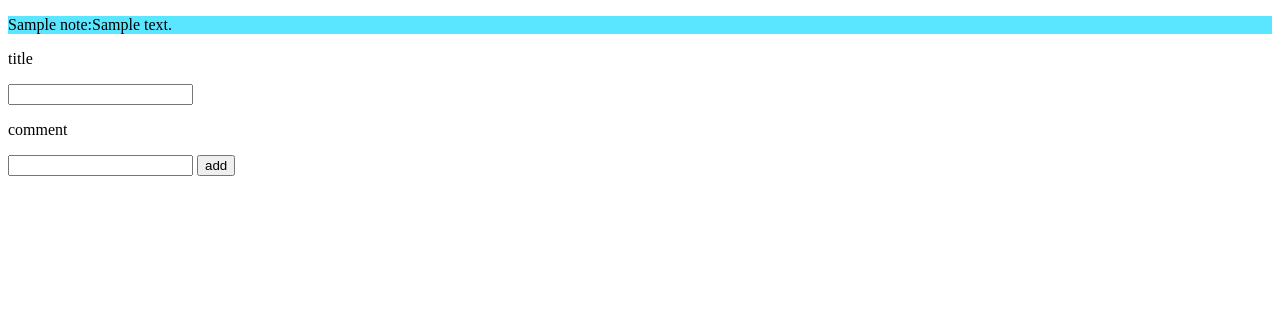
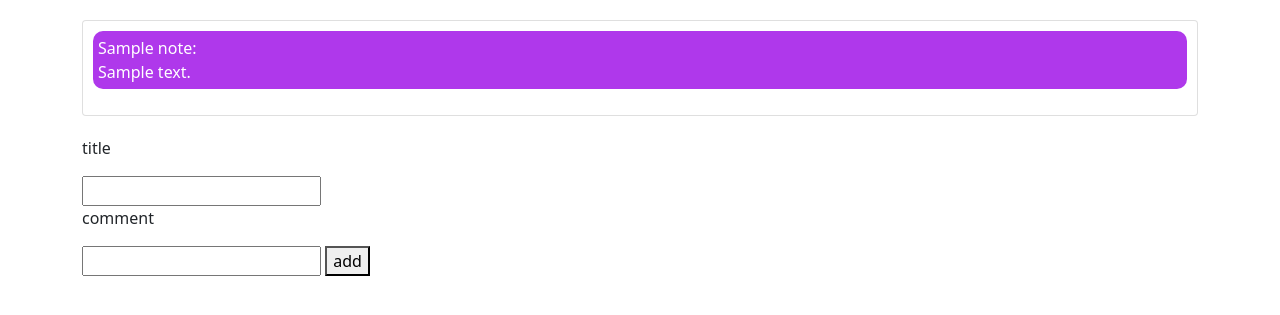
Before and after one commit to leofish999/ajax_demo, a Flask app: page / in a window 1280 px wide. Shown: the top 315 px of the page. Run offline with Flask 2, Linux system fonts and the light colour scheme; tables that the repository leaves empty hold one stand-in row (values such as "Sample post").

Commit message:
add docker and change layout

```diff
--- a/templates/index.html
+++ b/templates/index.html
@@ -6,18 +6,26 @@
     <meta name="viewport" content="width=device-width, initial-scale=1.0">
     <title>Document</title>
     <script src="https://code.jquery.com/jquery-3.6.0.js" integrity="sha256-H+K7U5CnXl1h5ywQfKtSj8PCmoN9aaq30gDh27Xc0jk=" crossorigin="anonymous"></script>
+    <link rel="stylesheet" href="https://cdn.jsdelivr.net/npm/bootstrap@5.1.3/dist/css/bootstrap.min.css" integrity="sha384-1BmE4kWBq78iYhFldvKuhfTAU6auU8tT94WrHftjDbrCEXSU1oBoqyl2QvZ6jIW3" crossorigin="anonymous">
+    <script src="https://cdn.jsdelivr.net/npm/bootstrap@5.1.3/dist/js/bootstrap.min.js" integrity="sha384-QJHtvGhmr9XOIpI6YVutG+2QOK9T+ZnN4kzFN1RtK3zEFEIsxhlmWl5/YESvpZ13" crossorigin="anonymous"></script>
 </head>
 <body>
-    <div id="messages">
+    <div class="container">
+        <div id="messages" class="card" style="margin-top: 20px; margin-bottom: 20px; padding: 10px;">
             {% for note in notes%}
-            <p style="background-color:#5BE6FF">{{note.title}}:{{note.comment}}</p>
+                <p style="background-color:#AF38EB; color:white; padding: 5px;border-radius: 10px;">{{note.title}}:<br> {{note.comment}}</p>
             {% endfor %}
         </div>
+    </div>
+
+    <div class="container">
         <p>title</p>
         <input type="text" id="title">
         <p>comment</p>
         <input type="text" id="comment">
         <button>add</button>
+    </div>
+
     <script>
         $('button').click(function(){
             title=$('#title').val()
@@ -28,7 +36,7 @@
                     cache: false,
                     success: function(result) {
                         if(result.msg=='success'){
-                            $item=$('<p style="background-color:#5BE6FF">'+title+':'+$('#comment').val()+'</p>')
+                            $item=$('<p style="background-color:#AF38EB; color:white; padding: 5px;border-radius: 10px;">'+title+':<br>'+$('#comment').val()+'</p>')
                             $('#messages').append($item)
                             $('input').val('')
                         }
```
Also changed, not shown: readme_for_aws.txt, requirements.txt (renamed from require.txt), 2 other files. Lines whose indentation alone changed are shown as unchanged.
